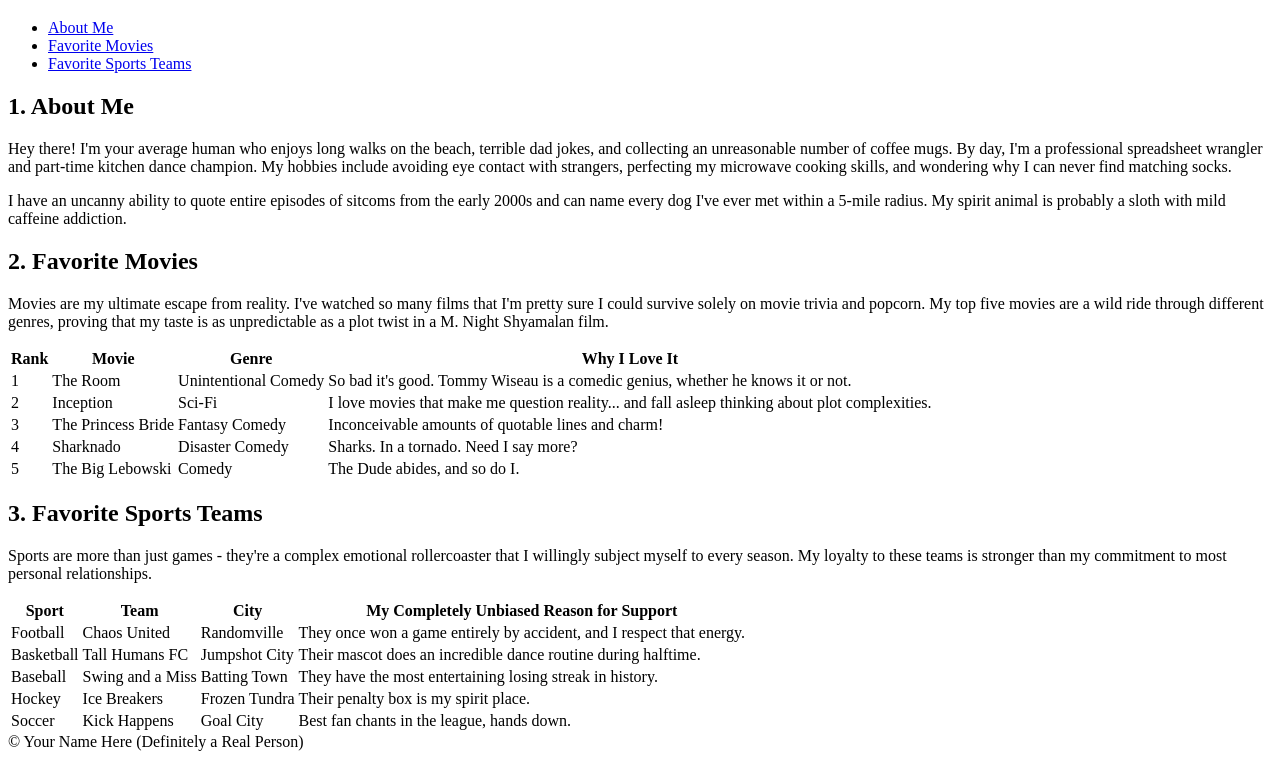
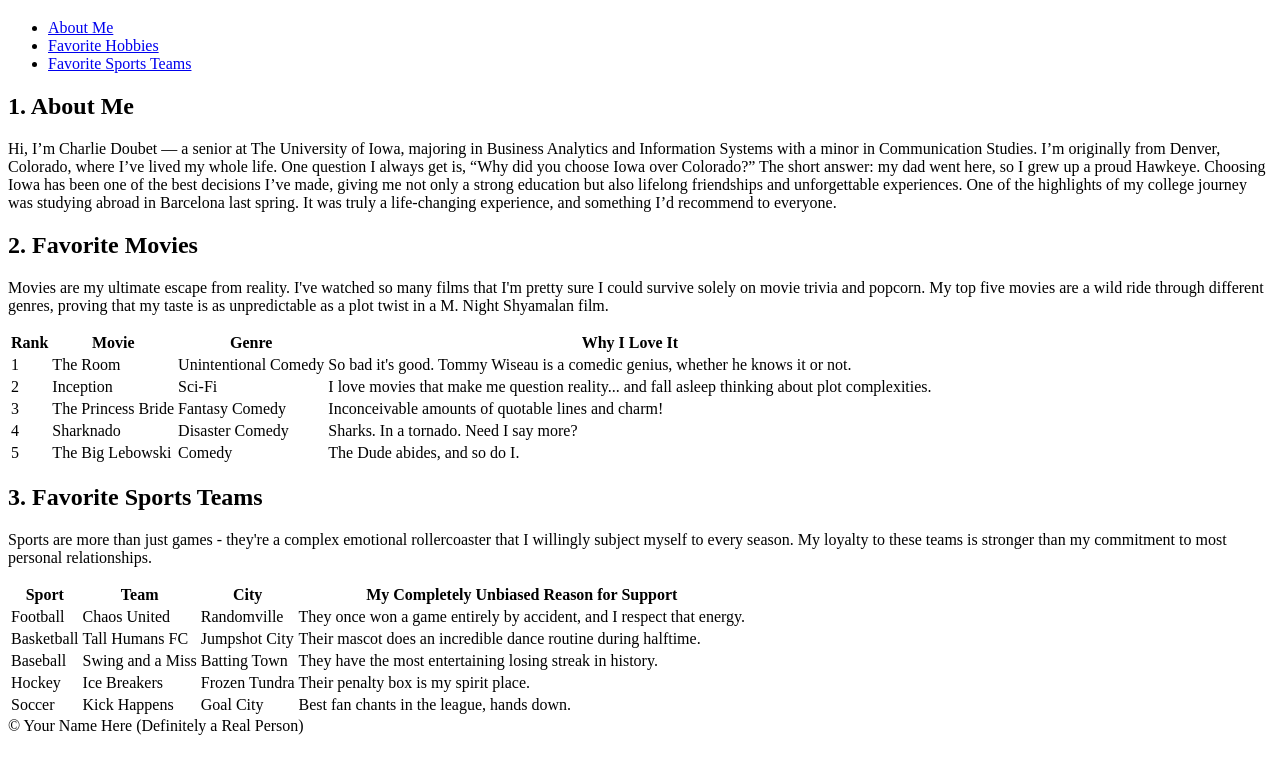
Before and after one commit to cdoubet/cdoubet_HW6, a plain HTML site: page index.html in a window 1280 px wide. Shown: the part 61-820 px from the top of the page. Drawn offline with Linux system fonts and the light colour scheme.

Commit message:
Update index.html

```diff
--- a/index.html
+++ b/index.html
@@ -12,16 +12,17 @@
     <nav>
         <ul>
             <li><a href="#introduction">About Me</a></li>
-            <li><a href="#movies">Favorite Movies</a></li>
+            <li><a href="#hobbies">Favorite Hobbies</a></li>
             <li><a href="#sports">Favorite Sports Teams</a></li>
         </ul>
     </nav>
     <main>
         <section id="introduction">
             <h2>1. About Me</h2>
-            <p>Hey there! I'm your average human who enjoys long walks on the beach, terrible dad jokes, and collecting an unreasonable number of coffee mugs. By day, I'm a professional spreadsheet wrangler and part-time kitchen dance champion. My hobbies include avoiding eye contact with strangers, perfecting my microwave cooking skills, and wondering why I can never find matching socks.</p>
+            <p>Hi, I’m Charlie Doubet — a senior at The University of Iowa, majoring in Business Analytics and Information Systems with a minor in Communication Studies. I’m originally from Denver, Colorado, where I’ve lived my whole life. One question I always get is, “Why did you choose Iowa over Colorado?” The short answer: my dad went here, so I grew up a proud Hawkeye. Choosing Iowa has been one of the best decisions I’ve made, giving me not only a strong education but also lifelong friendships and unforgettable experiences.
 
-            <p>I have an uncanny ability to quote entire episodes of sitcoms from the early 2000s and can name every dog I've ever met within a 5-mile radius. My spirit animal is probably a sloth with mild caffeine addiction.</p>
+                One of the highlights of my college journey was studying abroad in Barcelona last spring. It was truly a life-changing experience, and something I’d recommend to everyone.</p>
+
         </section>
 
         <section id="movies">
```
